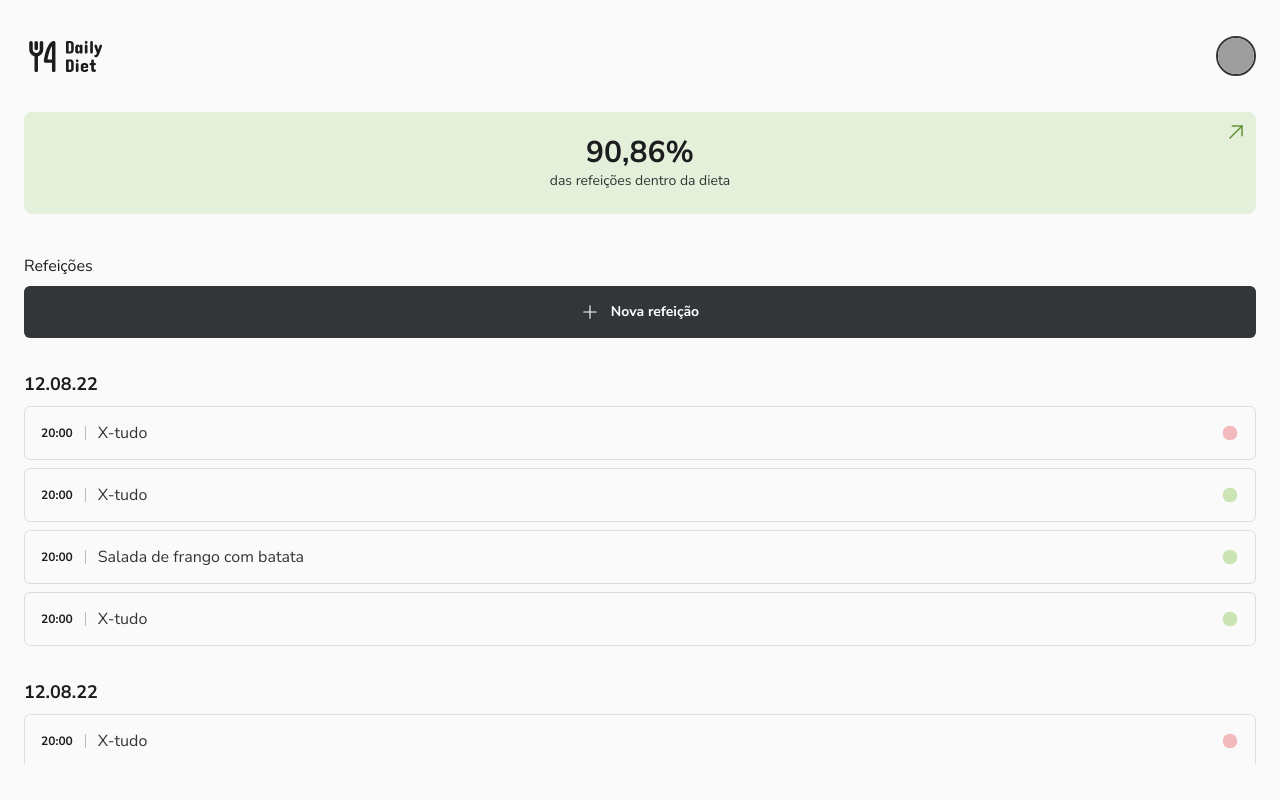
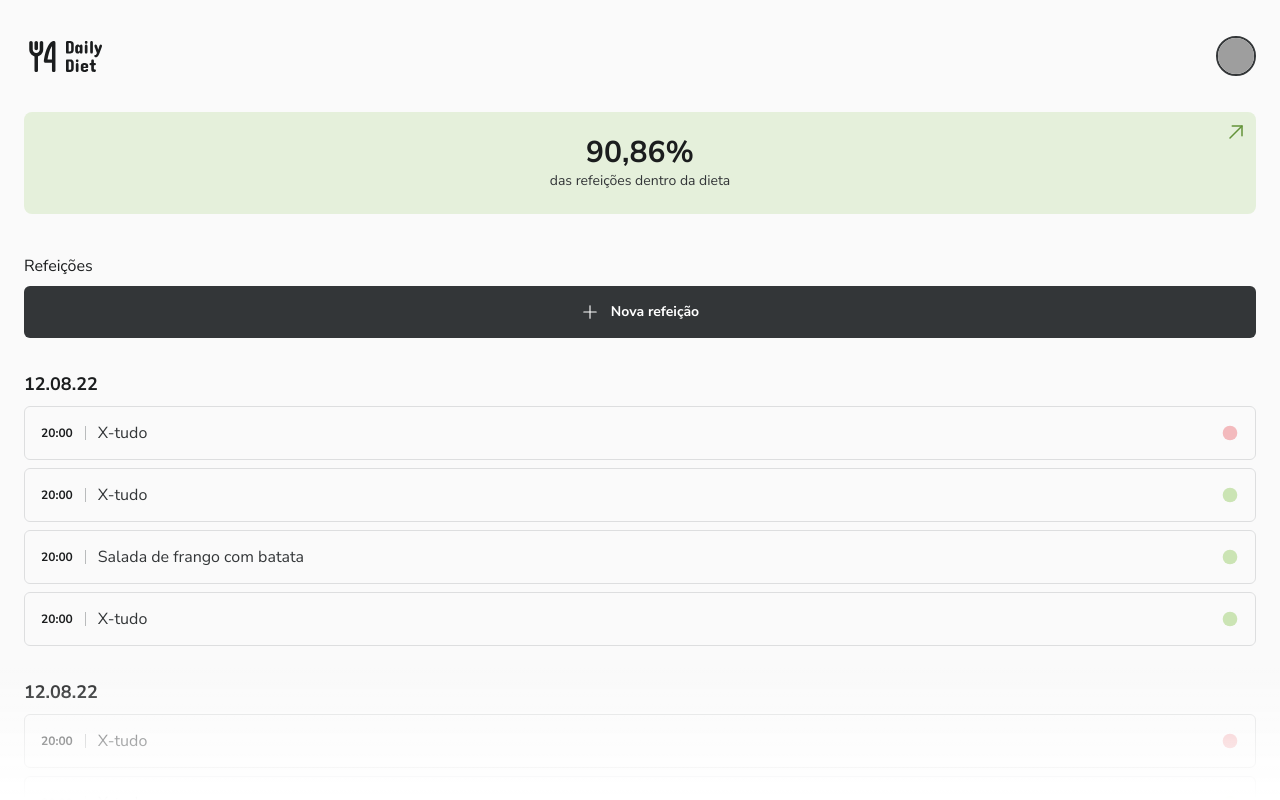
Before and after one commit to PabloXT14/daily-diet, a Next.js app in the folder web/: page /home in a window 1280 px wide. Built offline with nearby package versions, Linux system fonts and the light colour scheme; grey boxes are pictures that could not be loaded.

Commit message:
feat: styled Home page

```diff
--- /dev/null
+++ b/web/src/app/home/components/Gradient.tsx
@@ -0,0 +1,5 @@
+export function Gradient() {
+  return (
+    <div className="pointer-events-none absolute bottom-0 left-0 h-1/6 w-full bg-gradient-to-t from-white" />
+  )
+}
--- a/web/src/app/home/components/Header.tsx
+++ b/web/src/app/home/components/Header.tsx
@@ -1,3 +1,4 @@
+import Image from 'next/image'
 import { Avatar } from '@/components/Avatar'
 
 import dailyDietLogoSVG from '@/assets/daily-diet-logo.svg'
@@ -5,8 +6,15 @@ import dailyDietLogoSVG from '@/assets/daily-diet-logo.svg'
 export function Header() {
   return (
     <header className="flex items-center justify-between">
-      <img src={dailyDietLogoSVG.src} alt="logo" />
-      <Avatar.Root className="h-10 w-10 border-2 border-gray-600">
+      <Image
+        src={dailyDietLogoSVG.src}
+        alt="logo"
+        quality={100}
+        width={100}
+        height={100}
+        className="h-auto w-auto"
+      />
+      <Avatar.Root className="h-10 w-10 cursor-pointer border-2 border-gray-600">
         <Avatar.Image src="https://github.com/pabloxt14.png" />
         <Avatar.Fallback>PA</Avatar.Fallback>
       </Avatar.Root>
--- a/web/src/app/home/components/MealsSection.tsx
+++ /dev/null
@@ -1,23 +0,0 @@
-import { Plus } from '@/assets/icons/phosphor-react'
-import { Button } from '@/components/Button'
-import { MealItem } from './MealItem'
-import { DayList } from './DayList'
-
-export function MealsSection() {
-  return (
-    <section className="flex flex-1 flex-col overflow-hidden">
-      <div className="mb-8 space-y-2">
-        <span className="text-base text-gray-700">Refeições</span>
-        <Button className="w-full">
-          <Plus size={18} />
-          Nova refeição
-        </Button>
-      </div>
-
-      <div className="mb-9 flex-1 space-y-8 overflow-y-auto">
-        <DayList />
-        <DayList />
-      </div>
-    </section>
-  )
-}
--- /dev/null
+++ b/web/src/app/home/components/MealsSection/NewMeal.tsx
@@ -0,0 +1,14 @@
+import { Plus } from '@/assets/icons/phosphor-react'
+import { Button } from '@/components/Button'
+
+export function NewMeal() {
+  return (
+    <div className="mb-8 space-y-2">
+      <span className="text-base text-gray-700">Refeições</span>
+      <Button className="w-full">
+        <Plus size={18} />
+        Nova refeição
+      </Button>
+    </div>
+  )
+}
--- /dev/null
+++ b/web/src/app/home/components/MealsSection/index.tsx
@@ -0,0 +1,15 @@
+import { DayList } from './DayList'
+import { NewMeal } from './NewMeal'
+
+export function MealsSection() {
+  return (
+    <section className="flex flex-1 flex-col overflow-hidden">
+      <NewMeal />
+
+      <div className="flex-1 space-y-8 overflow-y-auto pb-[25%]">
+        <DayList />
+        <DayList />
+      </div>
+    </section>
+  )
+}
--- a/web/src/app/home/page.tsx
+++ b/web/src/app/home/page.tsx
@@ -5,15 +5,18 @@ import dailyDietLogoSVG from '@/assets/daily-diet-logo.svg'
 import { PercentSection } from './components/PercentSection'
 import { MealsSection } from './components/MealsSection'
 import { Header } from './components/Header'
+import { Gradient } from './components/Gradient'
 
 export default function Home() {
   return (
-    <main className="flex h-screen flex-col overflow-hidden px-6 pt-9">
+    <main className="relative flex h-screen flex-col overflow-hidden px-6 pt-9">
       <Header />
 
       <PercentSection />
 
       <MealsSection />
+
+      <Gradient />
     </main>
   )
 }
```
Also changed, not shown: web/src/app/home/components/MealsSection/DayList.tsx (renamed from web/src/app/home/components/DayList.tsx), web/src/app/home/components/MealsSection/MealItem.tsx (renamed from web/src/app/home/components/MealItem.tsx).
